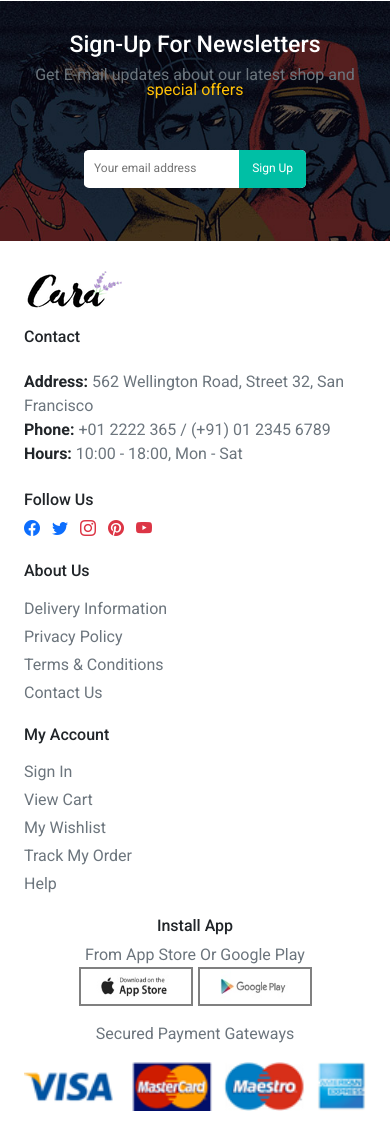
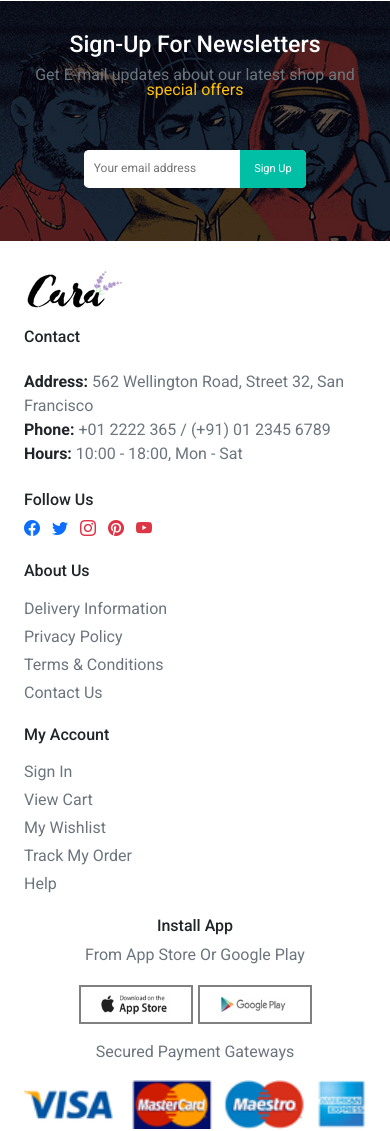
Before and after one commit to mikhailsm174/multiple-page, a plain HTML site: page index.html in a window 390 px wide. Shown: the part 10690-11821 px from the top of the page. Drawn offline with nearby package versions, Linux system fonts and the light colour scheme.

Commit message:
one file modified

```diff
--- a/style.css
+++ b/style.css
@@ -700,8 +700,8 @@
 
     .input-wrapper .signup_btn{
         width: 30%;
-        font-size: 12px;
-        padding: 12px;
+        font-size: 11px;
+        padding: 14px;
     }
 
     .signup_section{
@@ -781,6 +781,10 @@
     height: auto;
 }
 
+.download_all{
+    margin-top: 18px;
+}
+
 
 
 @media screen and (max-width:425px){
```
